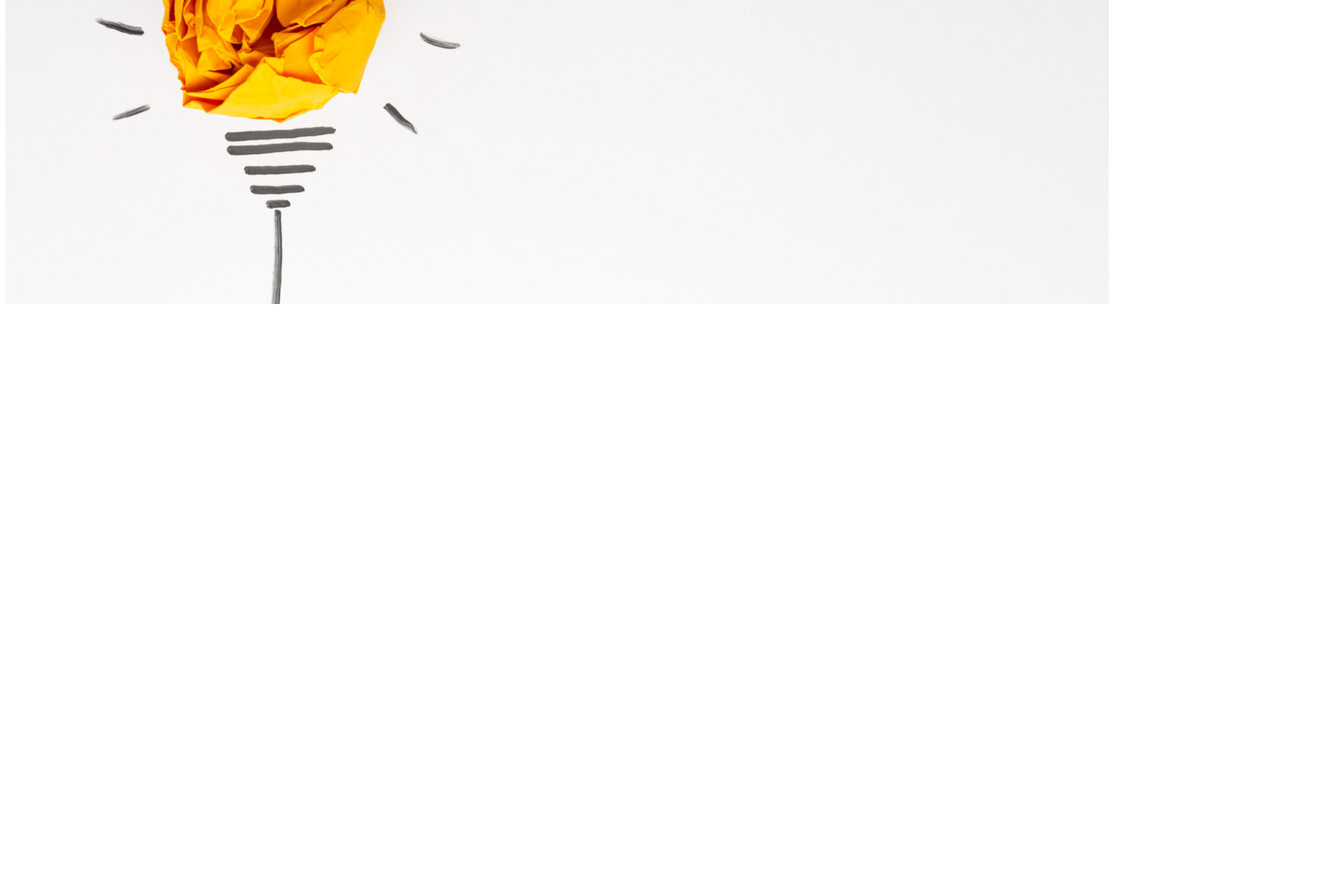
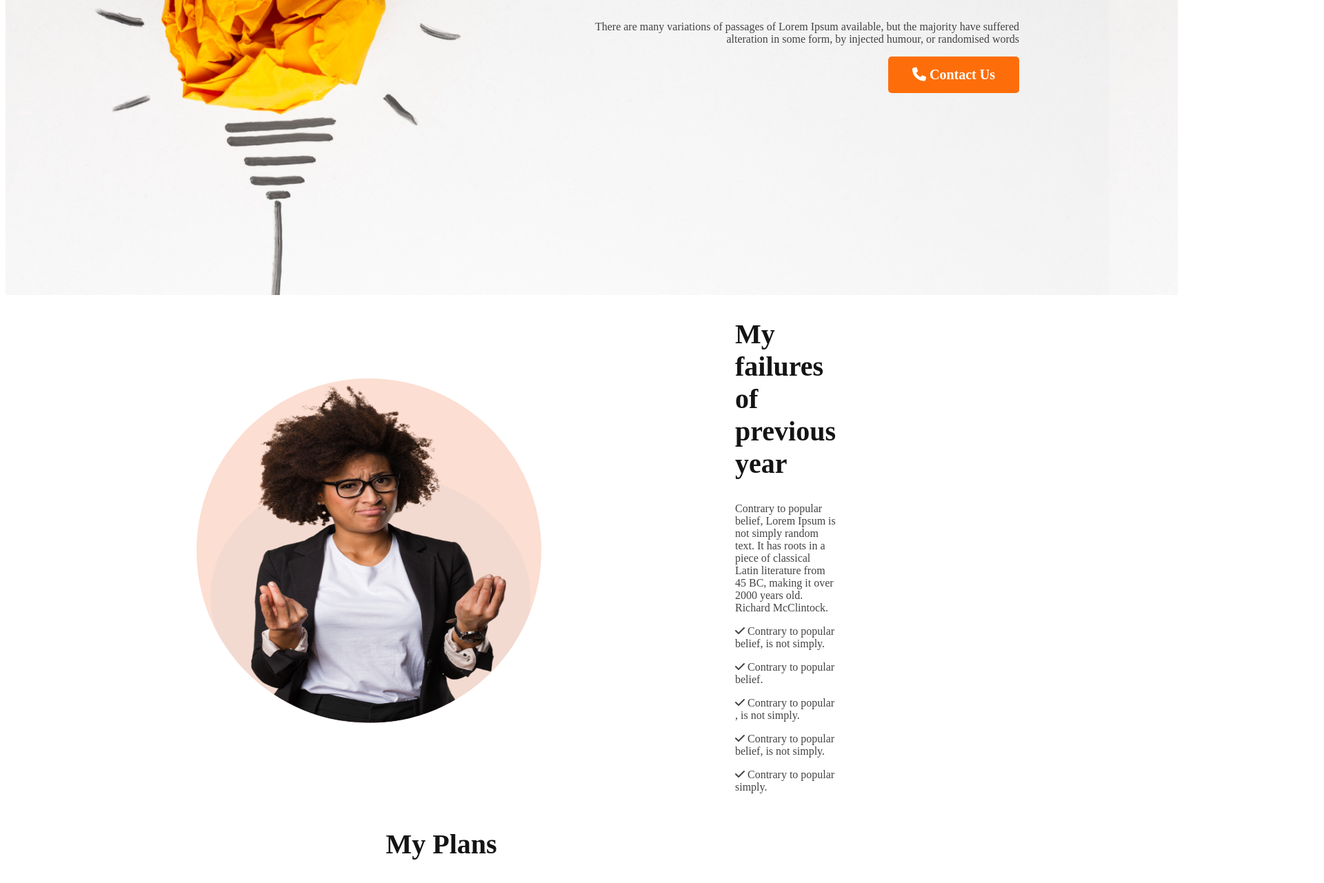
Before and after one commit to Solaimanislam/new-year-website, a plain HTML site: page index.html in a window 1280 px wide. Shown: the part 388-1669 px from the top of the page at 69% size, 1920 px wide, since content can reach past the window. Before the commit the page ends 837 px from the top, so only its background shows below. Drawn offline with Linux system fonts and the light colour scheme.

Commit message:
added person details

```diff
--- a/index.html
+++ b/index.html
@@ -9,6 +9,7 @@
     <link rel="preconnect" href="https://fonts.gstatic.com" crossorigin>
     <link href="https://fonts.googleapis.com/css2?family=Open+Sans:wght@400;700;800&display=swap" rel="stylesheet">
     <link rel="stylesheet" href="styles/newyear.css">
+    <script src="https://kit.fontawesome.com/77cd400837.js" crossorigin="anonymous"></script>
 </head>
 
 <body>
@@ -17,10 +18,31 @@
             <h1 class="banner-title">All Thinks Are Possible If You believe</h1>
             <p class="banner-description">There are many variations of passages of Lorem Ipsum available, but the
                 majority have suffered alteration in some form, by injected humour, or randomised words</p>
-            <button class="btn-primary">contact Us</button>
+            <button class="btn-primary"><i class="fa-solid fa-phone"></i> Contact Us</button>
         </div>
     </header>
     <main>
+        <section class="person">
+            <div class="person-pic">
+                <img src="images/person.png" alt="">
+            </div>
+            <div class="person-detail">
+                <h2 class="person-title">My failures of previous year</h2>
+                <p class="section-description">Contrary to popular belief, Lorem Ipsum is not simply random text. It has
+                    roots in a piece of classical Latin literature from 45 BC, making it over 2000 years old. Richard
+                    McClintock.</p>
+                    <div class="person-info">
+                        <p><i class="fa-solid fa-check"></i> Contrary to popular belief, is not simply.</p>
+                        <p><i class="fa-solid fa-check"></i> Contrary to popular belief.</p>
+                        <p><i class="fa-solid fa-check"></i> Contrary to popular , is not simply.</p>
+                        <p><i class="fa-solid fa-check"></i> Contrary to popular belief, is not simply.</p>
+                        <p><i class="fa-solid fa-check"></i> Contrary to popular simply.</p>
+                    </div>
+            </div>
+        </section>
+        <section>
+            <h1 class="section-title">My Plans</h1>
+        </section>
 
     </main>
     <footer>
--- a/styles/newyear.css
+++ b/styles/newyear.css
@@ -11,19 +11,104 @@ body {
     color: white;
     font-size: 20px;
     font-weight: 700;
+    font-family: Work Sans;
     padding: 15px 35px;
+}
+
+.section-title {
+    color: #151414;
+    font-family: Work Sans;
+    font-size: 40px;
+    text-align: center;
+    font-weight: 700;
 }
 
 /* banner styles */
 
 .header {
     background: url('../images/banner/banner1.png');
-    background-repeat: no-repeat;
-    width: 3000px;
+    width: 1700px;
     height: 808px;
-    margin-top: 0;
+    flex-shrink: 0;
 }
 
-/* .banner-content{
+.banner-title {
+    margin-top: 0px;
+}
+
+.banner-content {
+    align-items: center;
+    justify-content: space-around;
+    text-align: right;
+    padding-right: 230px;
+    padding-left: 845px;
+    padding-top: 216px;
+
+}
+
+.banner-content h1 {
+    color: #151414;
+    font-family: Work Sans;
+    font-size: 65px;
+    font-weight: 700;
+
+}
+
+.banner-content p {
+    color: #444343;
+    font-family: Work Sans;
+    font-size: 16px;
+    font-weight: 400;
+}
+
+/* style about persons */
+.person {
     display: flex;
-} */
+    align-items: center;
+    justify-content: space-between;
+    gap: 30px;
+
+}
+
+.person-pic {
+    width: 451px;
+    height: 698px;
+    padding-left: 277px;
+
+}
+
+.person-pic img {
+    width: 500px;
+    height: 500px;
+    border-radius: 500px;
+    background: rgba(241, 91, 34, 0.20);
+    margin-top: 100px;
+    margin-bottom: 0px;
+}
+
+.person-detail {
+    padding-left: 300px;
+    padding-right: 300px;
+}
+
+.person-title {
+    color: #151414;
+    font-family: Work Sans;
+    font-size: 40px;
+    font-weight: 700;
+}
+
+.section-description {
+    color: #444343;
+    font-family: Work Sans;
+    font-size: 16px;
+    font-weight: 400;
+
+}
+
+.person-info {
+    color: #444343;
+    font-family: Work Sans;
+    font-size: 16px;
+    font-weight: 400;
+}
```
